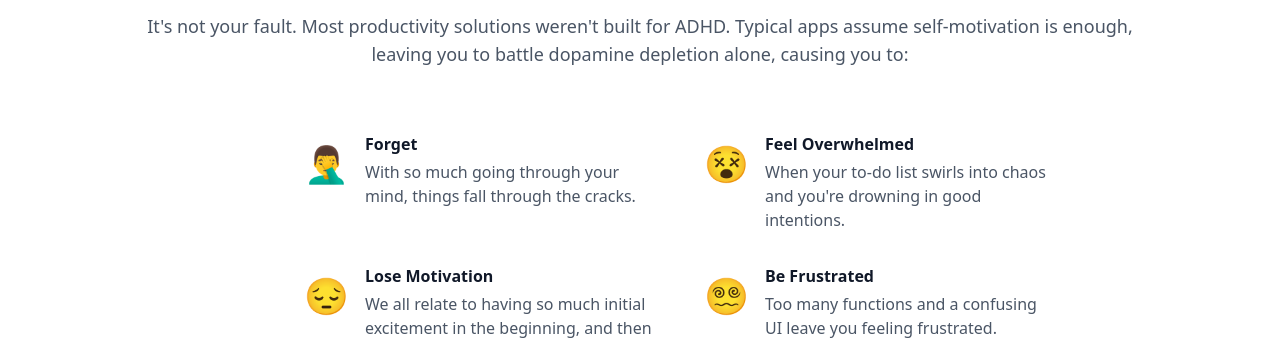
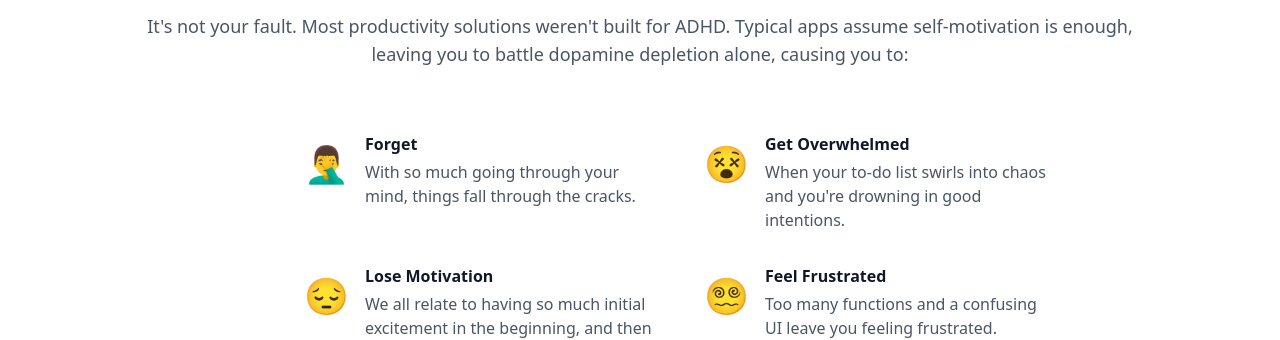
Before and after one commit to Tunsy/streakbuddy-landing, a Next.js app: page / in a window 1280 px wide. Shown: the part 900-1240 px from the top of the page. Built offline with nearby package versions, Linux system fonts and the light colour scheme.

Commit message:
change wording

```diff
--- a/app/page.tsx
+++ b/app/page.tsx
@@ -100,7 +100,7 @@ export default function StreakBuddyLanding() {
                       <span className="text-4xl">😵</span>
                     </div>
                     <div>
-                      <h3 className="font-semibold text-gray-900 mb-1">Feel Overwhelmed</h3>
+                      <h3 className="font-semibold text-gray-900 mb-1">Get Overwhelmed</h3>
                       <p className="text-gray-600 w-72">
                         {`When your to-do list swirls into chaos and you're drowning in good intentions.`}
                       </p>
@@ -124,7 +124,7 @@ export default function StreakBuddyLanding() {
                       <span className="text-4xl">😵‍💫</span>
                     </div>
                     <div>
-                      <h3 className="font-semibold text-gray-900 mb-1">Be Frustrated</h3>
+                      <h3 className="font-semibold text-gray-900 mb-1">Feel Frustrated</h3>
                       <p className="text-gray-600 w-72">
                         Too many functions and a confusing UI leave you feeling frustrated.
                       </p>
```
